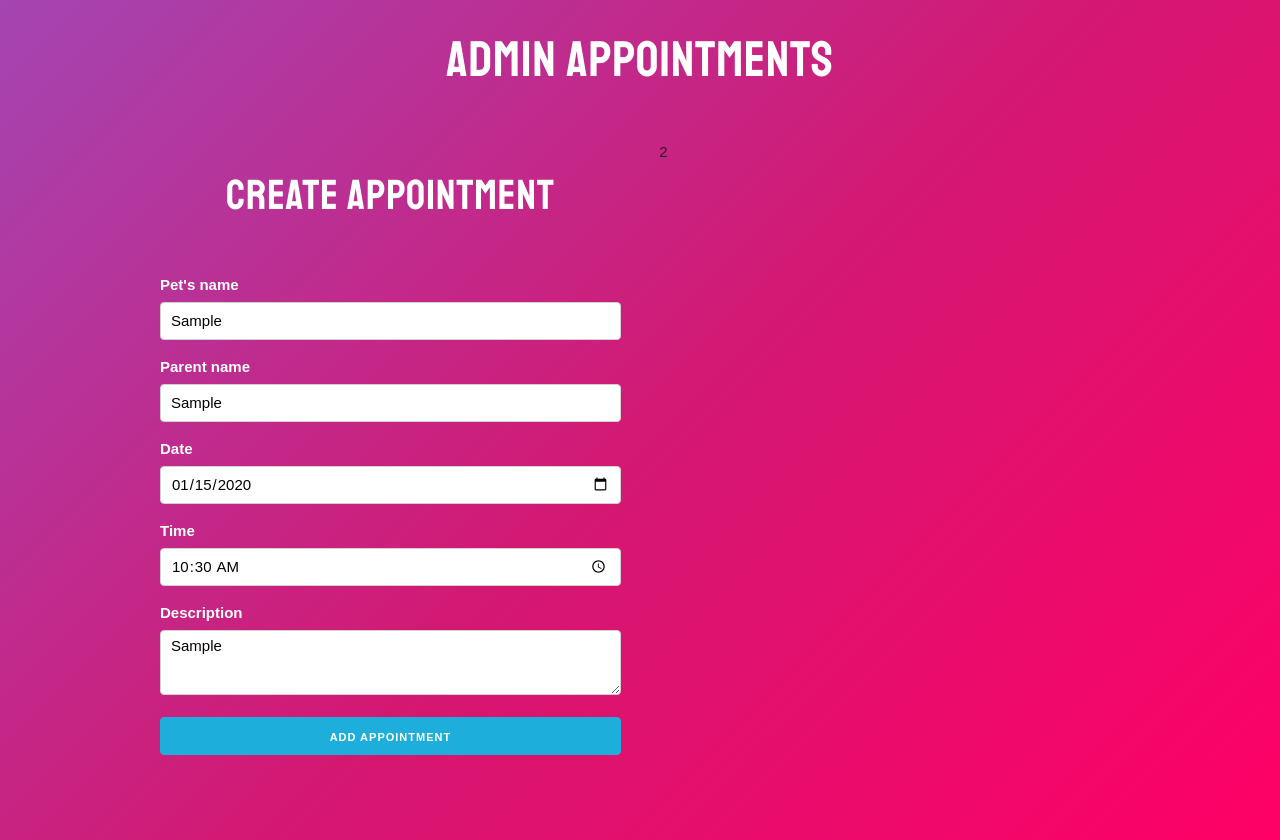
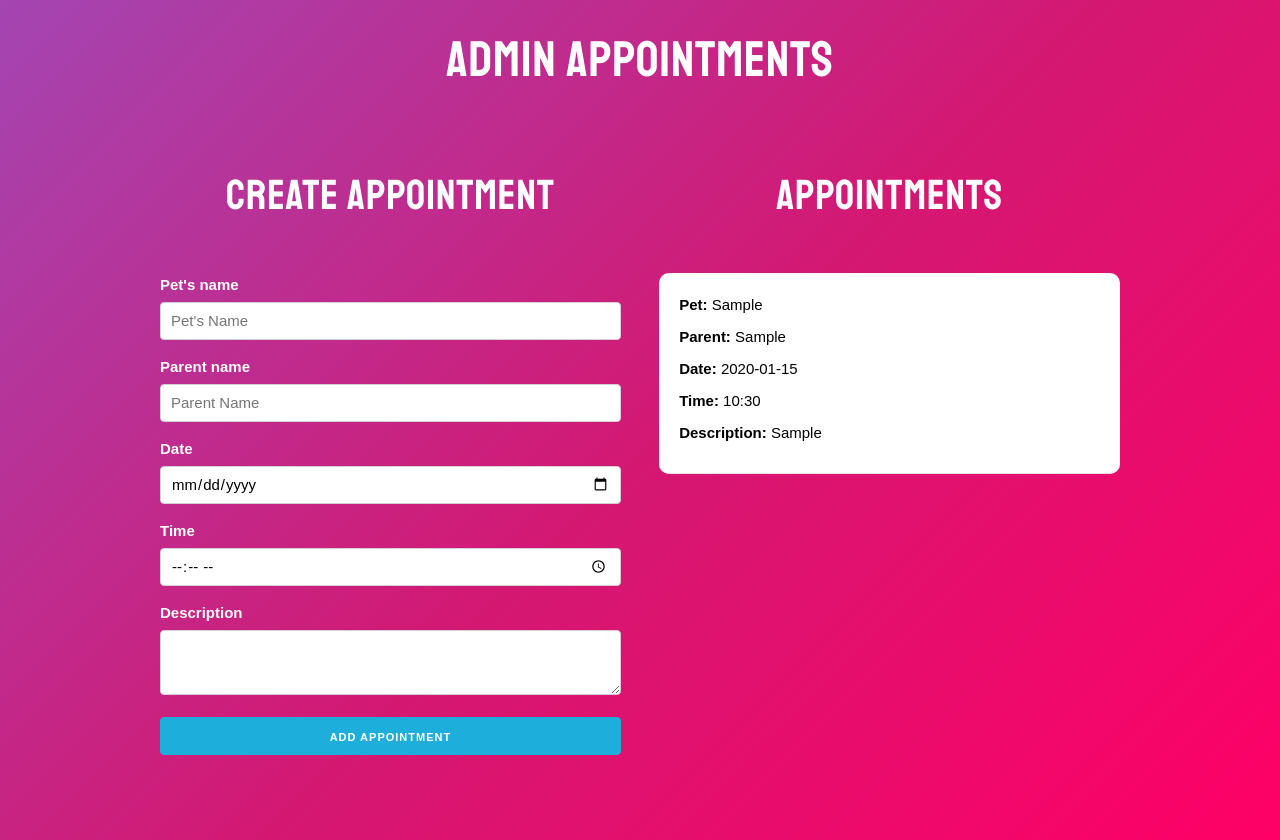
Before and after one commit to Andres2D/react-appointment-app, a React (Create React App) app: page / in a window 1280 px wide. Both pictures are taken after typing "Sample", "Sample", "2020-01-15", "10:30", "Sample" into the empty fields and a click on the button "ADD APPOINTMENT". Built offline with nearby package versions, Linux system fonts and the light colour scheme.

Commit message:
Add appointments component and render the appointments data

```diff
--- a/src/App.js
+++ b/src/App.js
@@ -1,5 +1,6 @@
 import { Fragment, useState } from 'react';
-import Form  from './components/Form';
+import Form from './components/Form';
+import Appointment from './components/Appointment';
 
 function App() {
 
@@ -25,7 +26,13 @@ function App() {
               createAppointment={createAppointment} />
           </div>
           <div className="one-half column">
-            2
+            <h2>Appointments</h2>
+            {appointments.map(appointment => (
+              <Appointment
+                key={appointment.id}
+                appointment={appointment}
+              />
+            ))}
           </div>
         </div>
       </div>
--- /dev/null
+++ b/src/components/Appointment.js
@@ -0,0 +1,13 @@
+import React from 'react';
+
+const Appointment = ({appointment}) => (
+    <div className="cita">
+        <p>Pet: <span>{appointment.pet}</span></p>
+        <p>Parent: <span>{appointment.parent}</span></p>
+        <p>Date: <span>{appointment.date}</span></p>
+        <p>Time: <span>{appointment.time}</span></p>
+        <p>Description: <span>{appointment.description}</span></p>
+    </div>
+);
+
+export default Appointment;
--- a/src/components/Form.js
+++ b/src/components/Form.js
@@ -47,6 +47,13 @@ const Form = ({createAppointment}) => {
         createAppointment(appointment);
 
         // restart form
+        updateAppointment({
+            pet: '',
+            parent: '',
+            date: '',
+            time: '',
+            description: ''
+        })
     }
 
     return (
```
